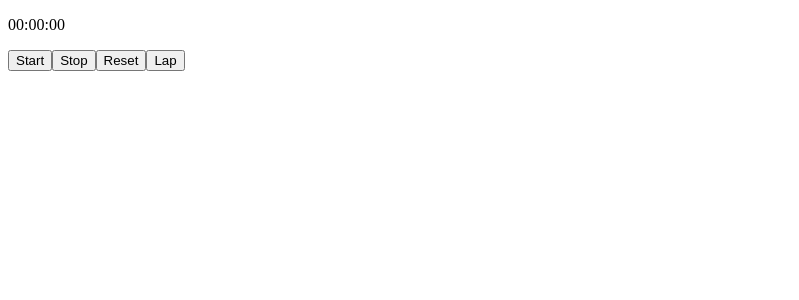
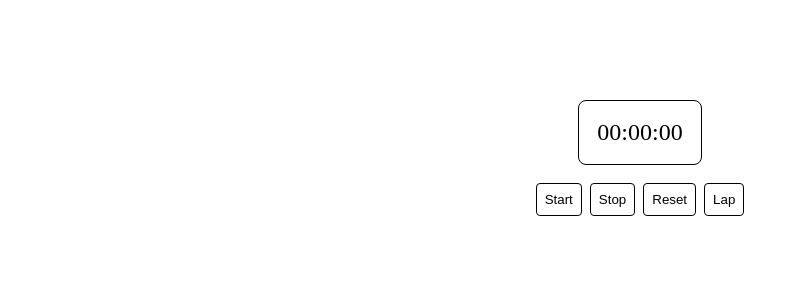
Before and after one commit to Shopify/eng-intern-assessment-react, a React app: page / in a window 1280 px wide. Shown: the top 300 px of the page, without its empty margins (0-799 px from the left). Built offline with nearby package versions, Linux system fonts and the light colour scheme.

Commit message:
Add styling

```diff
--- a/src/App.tsx
+++ b/src/App.tsx
@@ -3,6 +3,7 @@ import { v4 as uuidv4 } from 'uuid';
 
 import StopWatch from './StopWatch'
 import StopWatchButton from './StopWatchButton'
+import './styles.css'
 
 export default function App() {
     let intervalID: ReturnType<typeof setInterval>;
@@ -26,8 +27,10 @@ export default function App() {
     }, [counting, seconds])
 
     return (
-        <div>
+        <div id='app-container'>
             <StopWatch seconds={seconds} />
+
+            <div id='btns-container'>
                 <StopWatchButton text='Start' handleClick={() => {
                     setCounting(true);
                 }} />
@@ -43,6 +46,7 @@ export default function App() {
                     // Add current time to lap list
                     setLaps([...laps, { id: uuidv4(), seconds: seconds }])
                 }} />
+            </div>
 
             <ol data-testid='lap-list'>
                 {laps.map(lap => (
--- a/src/StopWatch.tsx
+++ b/src/StopWatch.tsx
@@ -4,7 +4,7 @@ export default function StopWatch({ seconds }: { seconds: number }) {
     return (
         <>
             {/* Show leading zero if hours, minutes or seconds is less than 10 */}
-            <p data-testid='time-display'>{new Date(seconds * 1000).toISOString().slice(11, 19)}</p>
+            <p id='time-display' data-testid='time-display'>{new Date(seconds * 1000).toISOString().slice(11, 19)}</p>
         </>
     )
 }
--- /dev/null
+++ b/src/styles.css
@@ -0,0 +1,41 @@
+* {
+    margin: 0;
+    padding: 0;
+    box-sizing: border-box;
+}
+
+#app-container {
+    height: 100vh;
+    overflow: scroll;
+    display: flex;
+    flex-direction: column;
+    align-items: center;
+    gap: 18px;
+}
+
+#time-display {
+    font-size: 24px;
+    border: 1px solid black;
+    border-radius: 8px;
+    padding: 18px;
+    margin-top: 100px;
+}
+
+#btns-container {
+    display: flex;
+    gap: 8px;
+}
+
+#btns-container button {
+    border: 1px solid black;
+    border-radius: 4px;
+    background-color: white;
+    padding: 8px;
+    cursor: pointer;
+}
+
+@media (hover: hover) {
+    #btns-container button:hover {
+        filter: brightness(90%);
+    }
+}
```
Lines whose indentation alone changed are shown as unchanged.
